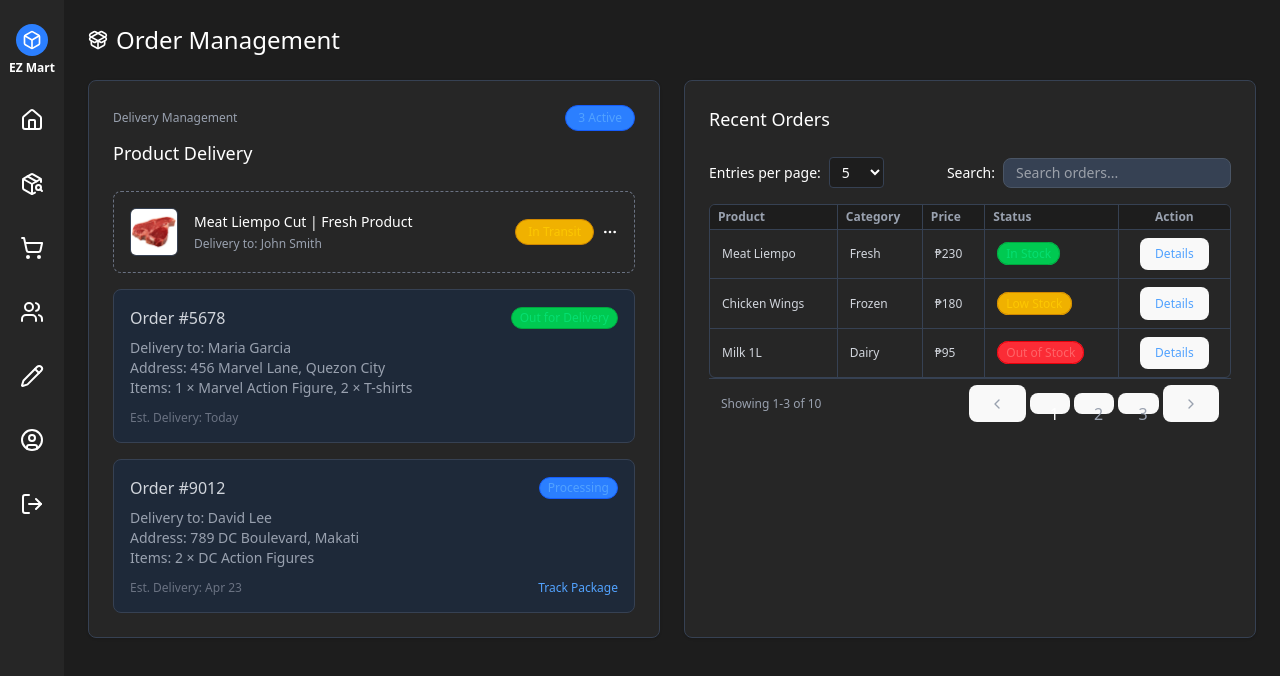
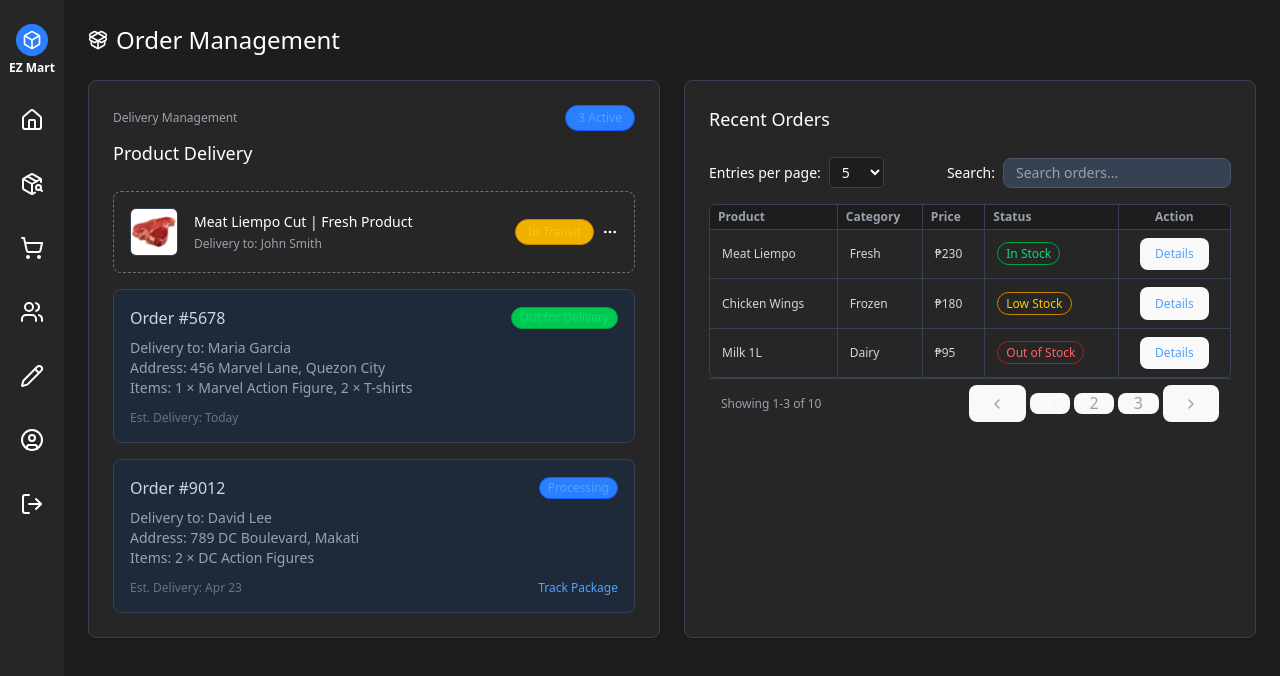
Before and after one commit to LeoDiD/ADMIN-MERN, a React app in the folder frontend/: page /orders in a window 1280 px wide. Shown: the top 676 px of the page. Built offline with nearby package versions, Linux system fonts and the light colour scheme; the HTML template or start-up script is replaced by a standard one.

Commit message:
fixing the paginaion

```diff
--- a/frontend/src/pages/Orders.jsx
+++ b/frontend/src/pages/Orders.jsx
@@ -140,7 +140,7 @@ const Orders = () => {
                   <td className="px-3 py-2 text-xs border-r border-gray-700">Fresh</td>
                   <td className="px-3 py-2 text-xs border-r border-gray-700">₱230</td>
                   <td className="px-3 py-2 text-xs border-r border-gray-700">
-                    <span className="bg-green-500 bg-opacity-20 py-0.5 px-2 rounded-full text-green-400 text-xs border border-green-600">
+                    <span className="bg-transparent py-0.5 px-2 rounded-full text-green-400 text-xs border border-green-600">
                       In Stock
                     </span>
                   </td>
@@ -155,7 +155,7 @@ const Orders = () => {
                   <td className="px-3 py-2 text-xs border-r border-gray-700">Frozen</td>
                   <td className="px-3 py-2 text-xs border-r border-gray-700">₱180</td>
                   <td className="px-3 py-2 text-xs border-r border-gray-700">
-                    <span className="bg-yellow-500 bg-opacity-20 py-0.5 px-2 rounded-full text-yellow-400 text-xs border border-yellow-600">
+                    <span className="bg-transparent py-0.5 px-2 rounded-full text-yellow-400 text-xs border border-yellow-600">
                       Low Stock
                     </span>
                   </td>
@@ -170,7 +170,7 @@ const Orders = () => {
                   <td className="px-3 py-2 text-xs border-r border-gray-700">Dairy</td>
                   <td className="px-3 py-2 text-xs border-r border-gray-700">₱95</td>
                   <td className="px-3 py-2 text-xs border-r border-gray-700">
-                    <span className="bg-red-500 bg-opacity-20 py-0.5 px-2 rounded-full text-red-400 text-xs border border-red-600">
+                    <span className="bg-transparent py-0.5 px-2 rounded-full text-red-400 text-xs border border-red-600">
                       Out of Stock
                     </span>
                   </td>
@@ -191,9 +191,9 @@ const Orders = () => {
               <button className="p-0.5 text-gray-400 hover:text-white rounded" title="Previous">
                 <ChevronLeft className="w-4 h-4" />
               </button>
-                <button className="w-1 h-1 rounded text-xs bg-blue-600 text-white">1</button>
-                <button className="w-1 h-1 rounded text-xs text-gray-400 hover:bg-gray-700">2</button>
-                <button className="w-1 h-1 rounded text-xs text-gray-400 hover:bg-gray-700">3</button>
+              <button className="w-5 h-5 flex items-center justify-center rounded text-xs bg-blue-600 text-white">1</button>
+              <button className="w-5 h-5 flex items-center justify-center rounded text-xs text-gray-400 hover:bg-gray-700">2</button>
+              <button className="w-5 h-5 flex items-center justify-center rounded text-xs text-gray-400 hover:bg-gray-700">3</button>
               <button className="p-0.5 text-gray-400 hover:text-white rounded" title="Next">
                 <ChevronRight className="w-4 h-4" />
               </button>
```
Lines whose indentation alone changed are shown as unchanged.
